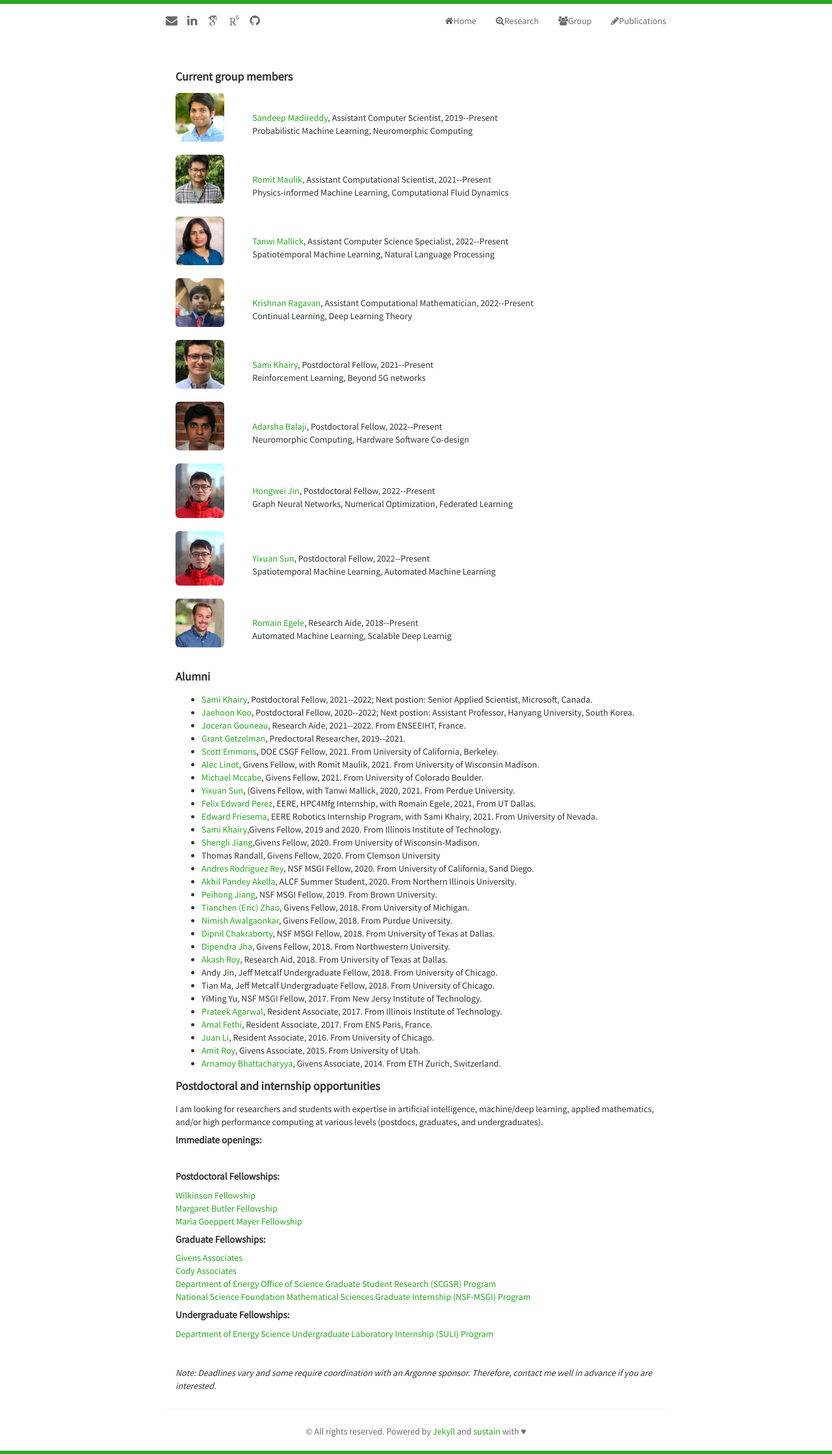
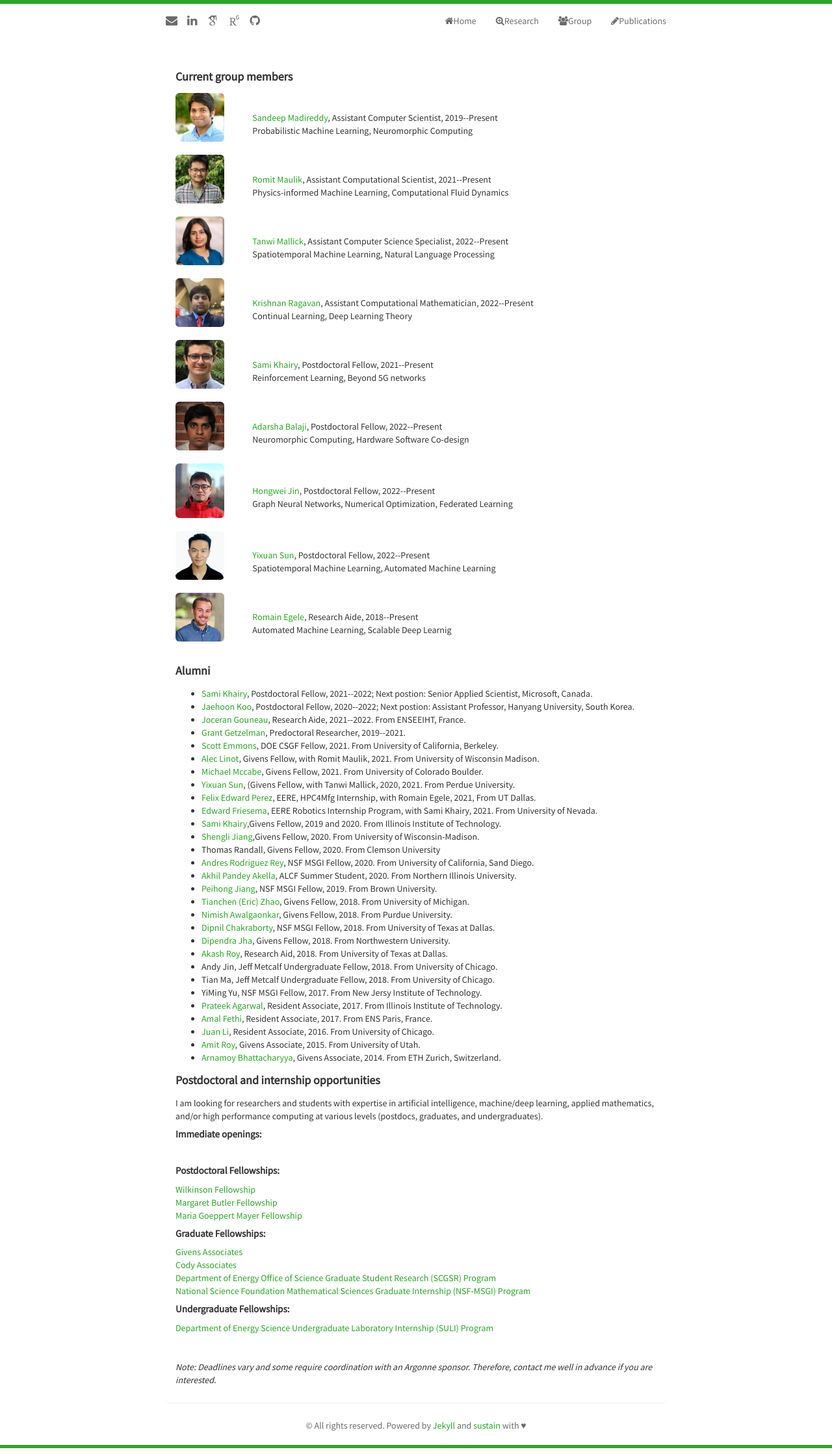
Before and after one commit to pbalapra/pbalapra.github.io, a Jekyll site: the page built from jobs.html, in a window 1280 px wide. Shown: the whole page at 65% size. Built offline with Jekyll 4.4.1, drawn with Linux system fonts in a browser that asks for light colours; nearby versions of some CDN libraries; some web fonts are replaced.

Commit message:
updating team page

```diff
--- a/_includes/team.html
+++ b/_includes/team.html
@@ -98,11 +98,11 @@
 
         <tr>
           <td>
-            <img class="img-rounded" src="static/img/jin.png" width="75" height=auto>
+            <img class="img-rounded" src="static/img/sun.png" width="75" height=auto>
             </br></br>
           </td>
           <td>
-              <a href="https://www.linkedin.com/in/hongweijin/", target="black_">Yixuan Sun</a>, Postdoctoral Fellow, 2022--Present</br>
+              <a href="https://www.linkedin.com/in/yixuan-sun-b62251139/", target="black_">Yixuan Sun</a>, Postdoctoral Fellow, 2022--Present</br>
               Spatiotemporal Machine Learning, Automated Machine Learning
           <td>
         </tr>
```
